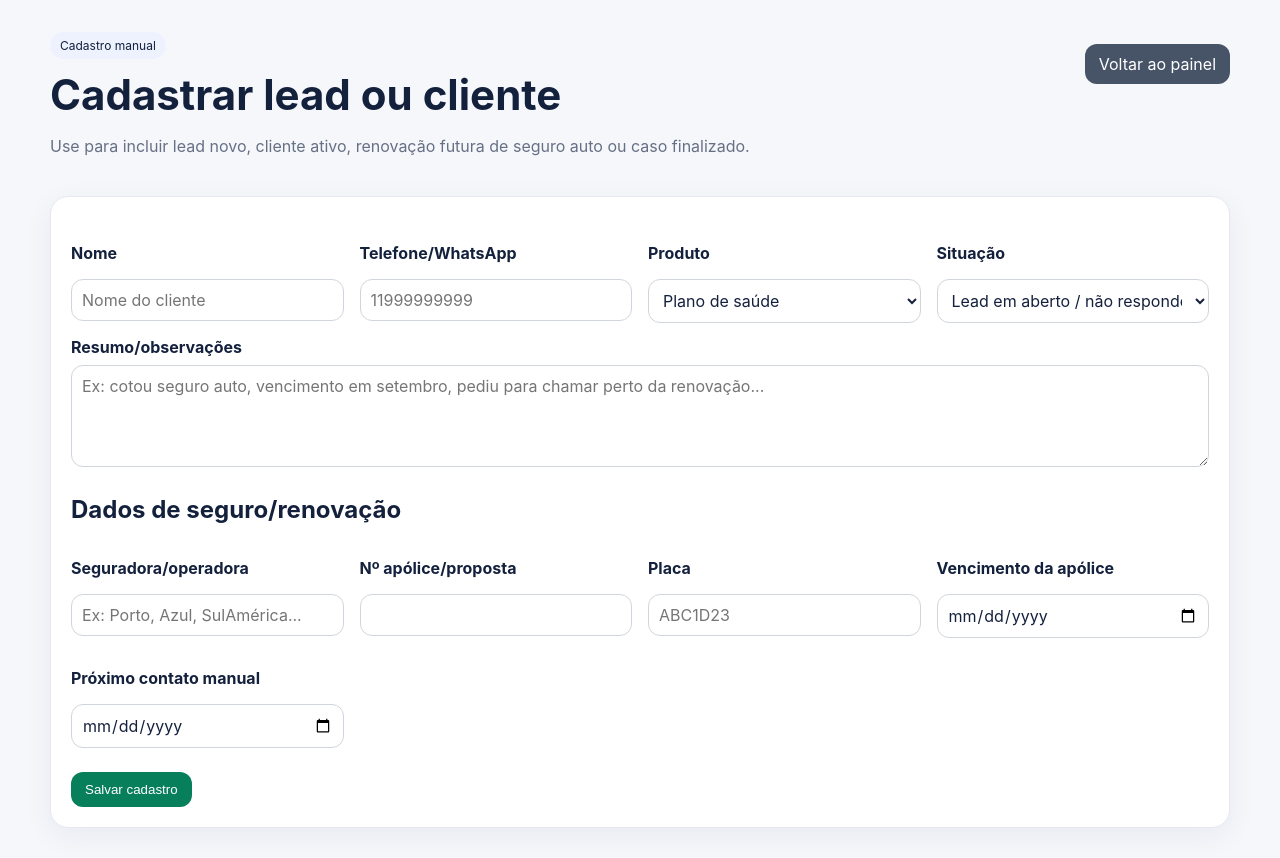
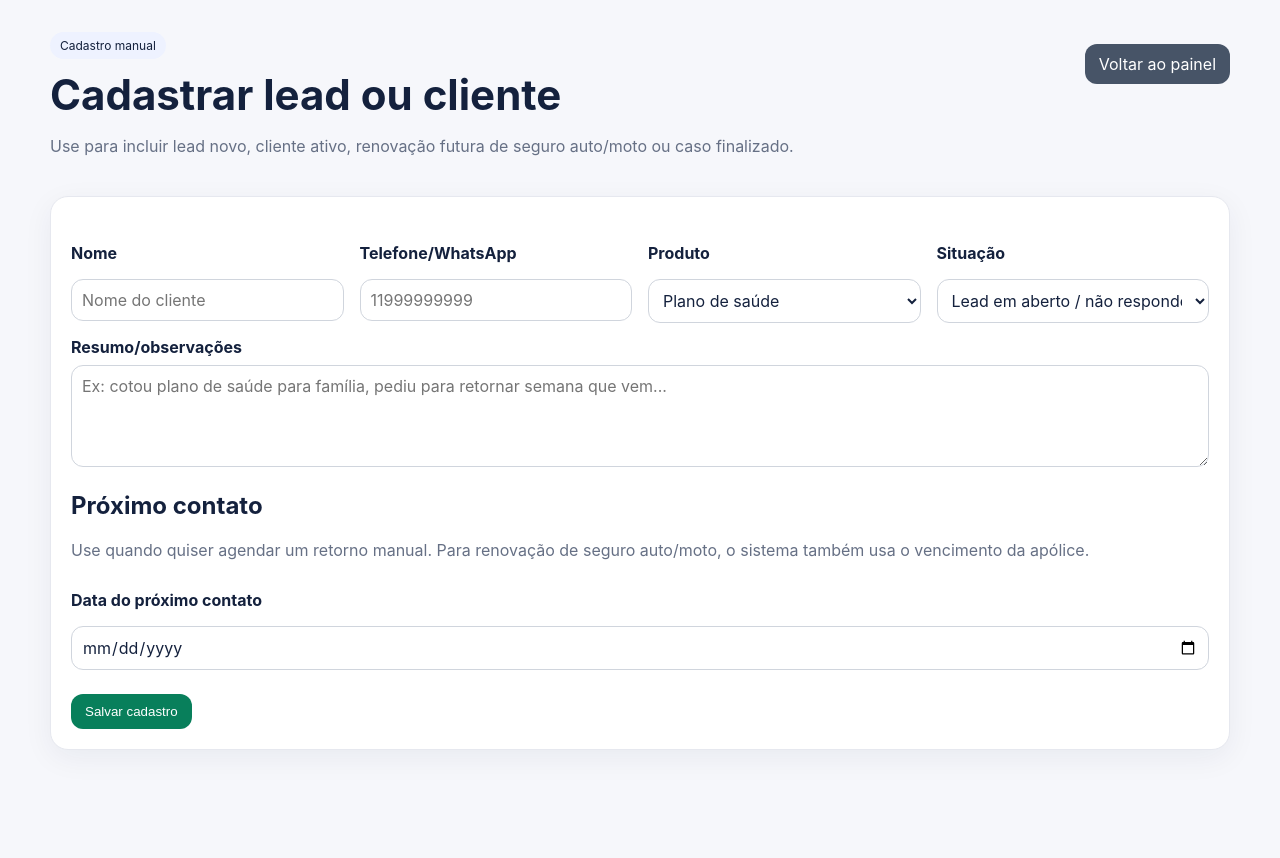
Before and after one commit to elevanceseguros/follow-up-elevance, a Next.js app: page /cadastrar in a window 1280 px wide. After the commit the page ends 800 px from the top, so only its background shows below. Built offline with nearby package versions, Linux system fonts and the light colour scheme.

Commit message:
Use interactive cadastro form

```diff
--- a/app/cadastrar/page.tsx
+++ b/app/cadastrar/page.tsx
@@ -1,4 +1,4 @@
-import { createLead } from './actions';
+import CadastroForm from './CadastroForm';
 
 export const dynamic = 'force-dynamic';
 
@@ -8,79 +8,13 @@
       <div>
         <span className="badge">Cadastro manual</span>
         <h1>Cadastrar lead ou cliente</h1>
-        <p className="muted">Use para incluir lead novo, cliente ativo, renovação futura de seguro auto ou caso finalizado.</p>
+        <p className="muted">Use para incluir lead novo, cliente ativo, renovação futura de seguro auto/moto ou caso finalizado.</p>
       </div>
       <div className="actions"><a className="btn secondary" href="/">Voltar ao painel</a></div>
     </header>
 
     <section className="card">
-      <form action={createLead}>
-        <div className="mini-grid">
-          <div>
-            <label className="field-label">Nome</label>
-            <input name="nome" placeholder="Nome do cliente" />
-          </div>
-          <div>
-            <label className="field-label">Telefone/WhatsApp</label>
-            <input name="telefone" placeholder="11999999999" required />
-          </div>
-          <div>
-            <label className="field-label">Produto</label>
-            <select name="produto" defaultValue="plano_saude">
-              <option value="plano_saude">Plano de saúde</option>
-              <option value="seguro_auto">Seguro auto</option>
-              <option value="seguro_moto">Seguro moto</option>
-              <option value="seguro_vida">Seguro de vida</option>
-              <option value="consorcio">Consórcio</option>
-              <option value="protecao_veicular">Proteção veicular</option>
-              <option value="outro">Outro</option>
-            </select>
-          </div>
-          <div>
-            <label className="field-label">Situação</label>
-            <select name="status" defaultValue="nao_respondeu">
-              <option value="nao_respondeu">Lead em aberto / não respondeu</option>
-              <option value="vou_pensar">Vai pensar</option>
-              <option value="achou_caro">Achou caro</option>
-              <option value="nao_quer_agora">Frio / não quer agora</option>
-              <option value="cliente_ativo">Cliente ativo / fechou conosco</option>
-              <option value="renovacao_futura">Renovação futura</option>
-              <option value="finalizado">Finalizado</option>
-            </select>
-          </div>
-        </div>
-
-        <label className="field-label">Resumo/observações</label>
-        <textarea name="resumo" rows={4} placeholder="Ex: cotou seguro auto, vencimento em setembro, pediu para chamar perto da renovação..." />
-
-        <h2 style={{marginTop:24}}>Dados de seguro/renovação</h2>
-        <div className="mini-grid">
-          <div>
-            <label className="field-label">Seguradora/operadora</label>
-            <input name="insurer" placeholder="Ex: Porto, Azul, SulAmérica..." />
-          </div>
-          <div>
-            <label className="field-label">Nº apólice/proposta</label>
-            <input name="policy_number" />
-          </div>
-          <div>
-            <label className="field-label">Placa</label>
-            <input name="vehicle_plate" placeholder="ABC1D23" />
-          </div>
-          <div>
-            <label className="field-label">Vencimento da apólice</label>
-            <input type="date" name="renewal_date" />
-          </div>
-          <div>
-            <label className="field-label">Próximo contato manual</label>
-            <input type="date" name="next_contact_date" />
-          </div>
-        </div>
-
-        <div className="actions" style={{marginTop:24}}>
-          <button className="btn success" type="submit">Salvar cadastro</button>
-        </div>
-      </form>
+      <CadastroForm />
     </section>
   </main>;
 }
```
